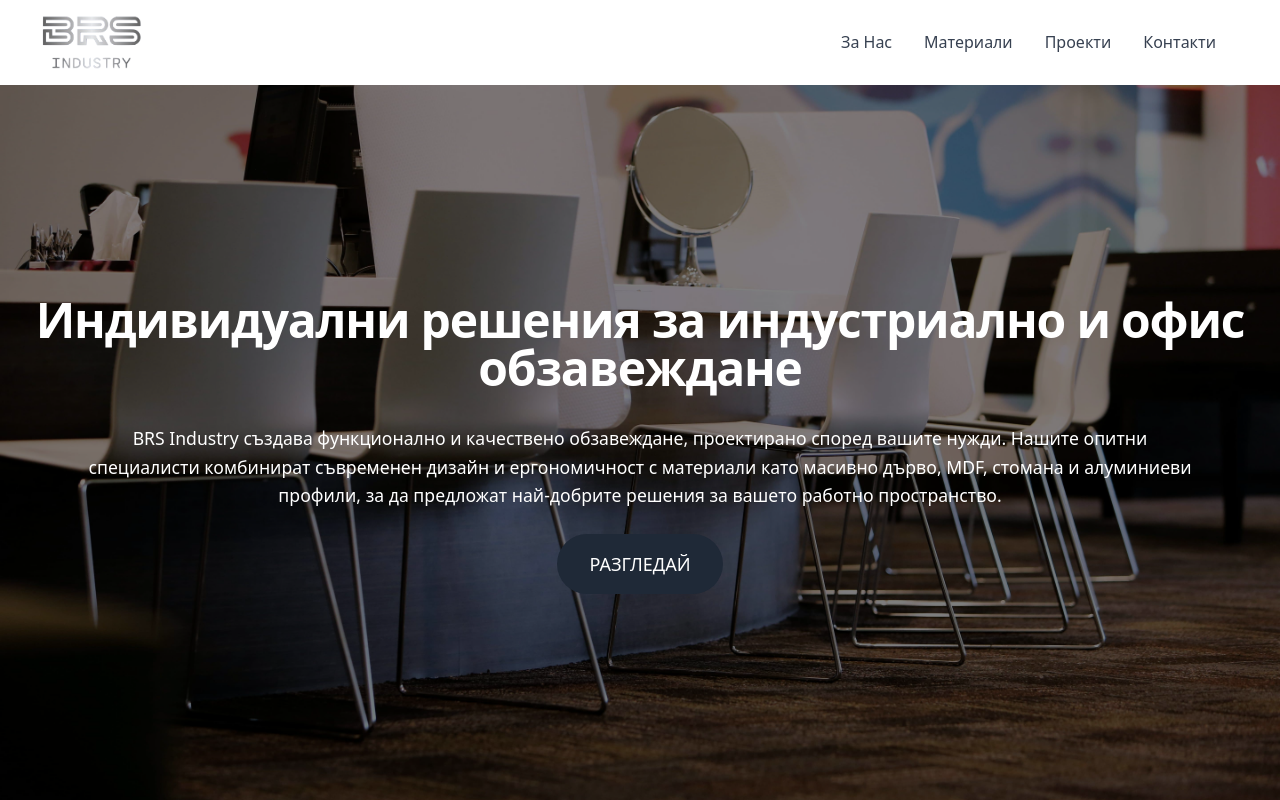
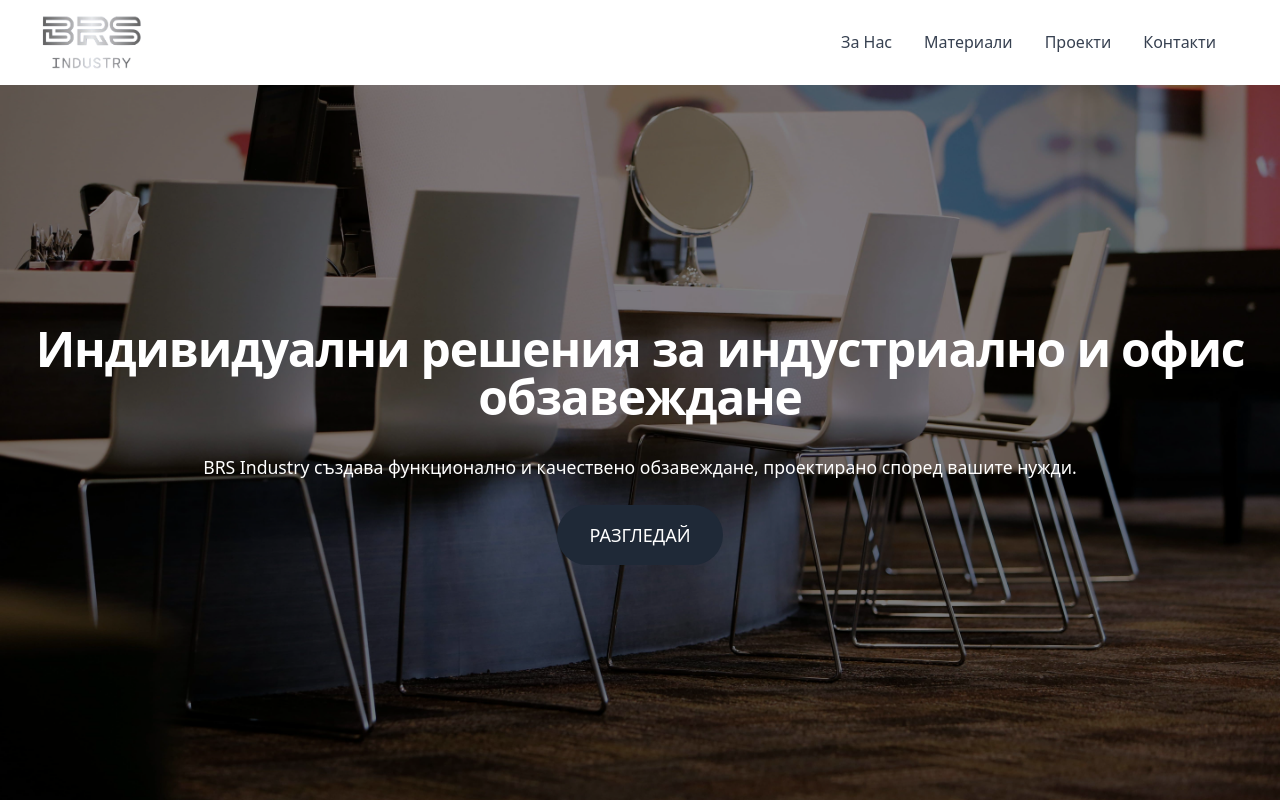
Before and after one commit to Miroslav03/BRS-Industry-Web-App, a React (Vite) app in the folder client/: page / in a window 1280 px wide. Shown: the top 800 px of the page. Built offline with nearby package versions, Linux system fonts and the light colour scheme.

Commit message:
Remove some text from the hero

```diff
--- a/client/src/pages/Hero.jsx
+++ b/client/src/pages/Hero.jsx
@@ -18,10 +18,10 @@ export default function Hero() {
 
                 <p className="mb-6 text-base sm:text-[1rem] md:text-[1.1rem] leading-relaxed px-8 sm:px-16 md:px-20 text-white animate-fadeInSlideUp delay-[0.3s]">
                     BRS Industry създава функционално и качествено обзавеждане,
-                    проектирано според вашите нужди. Нашите опитни специалисти
+                    проектирано според вашите нужди. {/* Нашите опитни специалисти
                     комбинират съвременен дизайн и ергономичност с материали
                     като масивно дърво, MDF, стомана и алуминиеви профили, за да
-                    предложат най-добрите решения за вашето работно пространство.
+                    предложат най-добрите решения за вашето работно пространство. */}
                 </p>
 
                 <div className="animate-fadeInSlideUp delay-[0.5s]">
```
